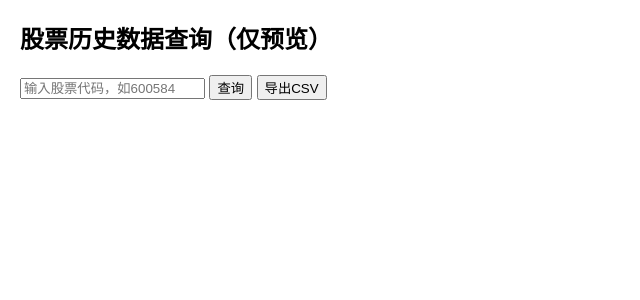
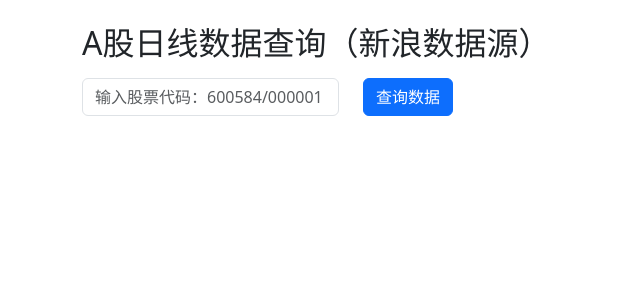
Before and after one commit to steady-sakura/Alpha_Vantage, a Flask app: page / in a window 1280 px wide. Shown: the top 300 px of the page, without its empty margins (0-640 px from the left). Run offline with Flask 3, Linux system fonts and the light colour scheme.

Commit message:
前端html 1.0

```diff
--- a/templates/index.html
+++ b/templates/index.html
@@ -1,45 +1,40 @@
 <!DOCTYPE html>
-<html>
+<html lang="zh-CN">
 <head>
     <meta charset="UTF-8">
     <title>股票数据查询</title>
-    <style>
-        body { font-family: Arial; margin: 20px; }
-        table { border-collapse: collapse; width: 100%; }
-        th, td { border: 1px solid #ccc; padding: 6px; text-align: center; }
-        .error { color: red; }
-    </style>
+    <link href="https://cdn.jsdelivr.net/npm/bootstrap@5.3.0/dist/css/bootstrap.min.css" rel="stylesheet">
 </head>
-<body>
-    <h2>股票历史数据查询（仅预览）</h2>
-    <input type="text" id="code" placeholder="输入股票代码，如600584">
-    <button onclick="queryData()">查询</button>
-    <button onclick="exportCSV()">导出CSV</button>
-    <div id="result" style="margin-top:20px;"></div>
+<body class="container mt-4">
+    <h2>A股日线数据查询（新浪数据源）</h2>
+    <div class="row mt-3">
+        <div class="col-auto">
+            <input type="text" id="stockCode" class="form-control" placeholder="输入股票代码：600584/000001">
+        </div>
+        <div class="col-auto">
+            <button class="btn btn-primary" onclick="getData()">查询数据</button>
+            <a class="btn btn-success d-none" id="downBtn" href="">导出CSV</a>
+        </div>
+    </div>
+    <div class="mt-4" id="tableBox"></div>
 
     <script>
-        async function queryData() {
-            const code = document.getElementById('code').value.trim();
-            if (!code) {
-                alert('请输入代码');
+        async function getData(){
+            let code = document.getElementById('stockCode').value.trim();
+            if(!code){
+                alert("请输入股票代码");
                 return;
             }
-            const res = await fetch(`/api/data?code=${code}`);
-            const data = await res.json();
-            if (data.status === 'ok') {
-                document.getElementById('result').innerHTML = data.preview_html;
-            } else {
-                document.getElementById('result').innerHTML = `<p class="error">错误：${data.message}</p>`;
+            let res = await fetch(`/api/data?code=${code}`).then(r=>r.json());
+            if(res.status!=='ok'){
+                alert(res.message);
+                return;
             }
-        }
-
-        function exportCSV() {
-            const code = document.getElementById('code').value.trim();
-            if (code) {
-                window.location.href = `/export?code=${code}`;
-            } else {
-                alert('请先查询');
-            }
+            document.getElementById('tableBox').innerHTML = res.preview_html;
+            // 修改下载链接
+            let down = document.getElementById('downBtn');
+            down.classList.remove('d-none');
+            down.href = `/export?code=${code}`;
         }
     </script>
 </body>
```
